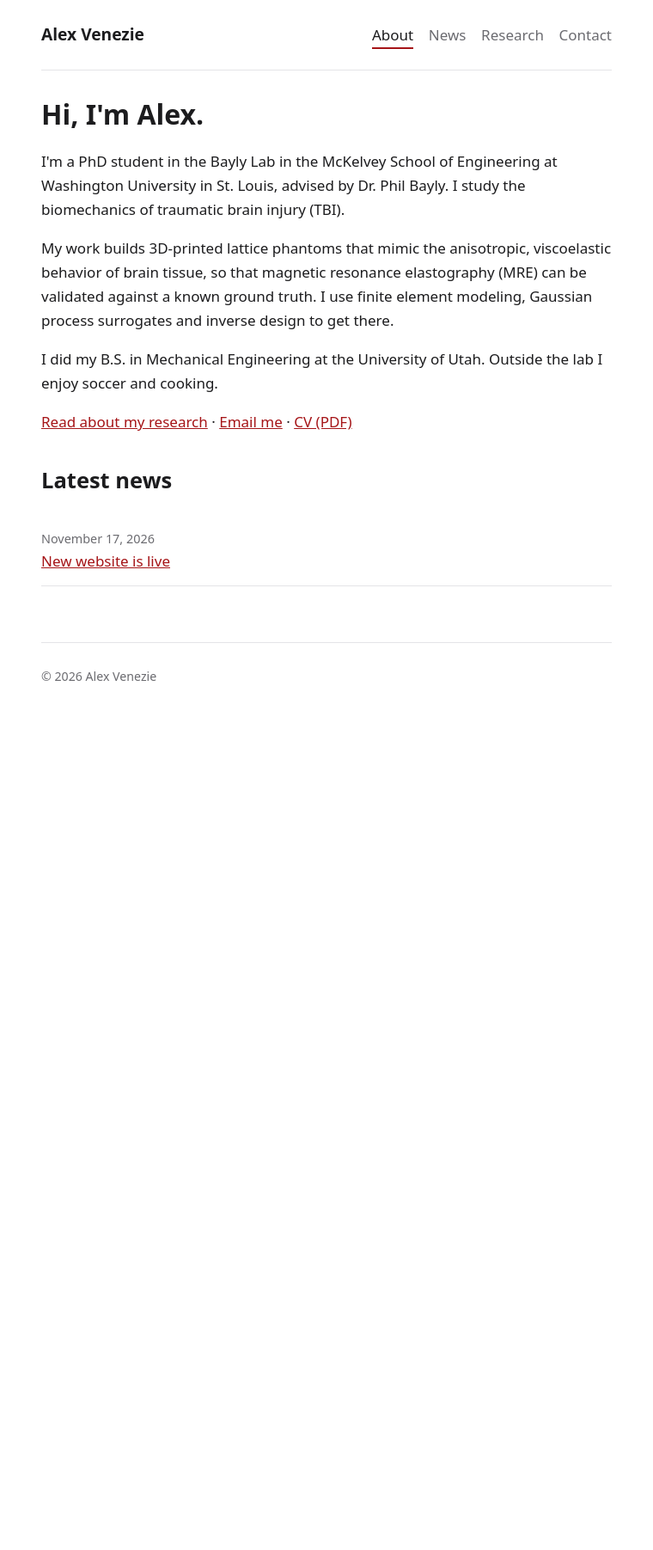
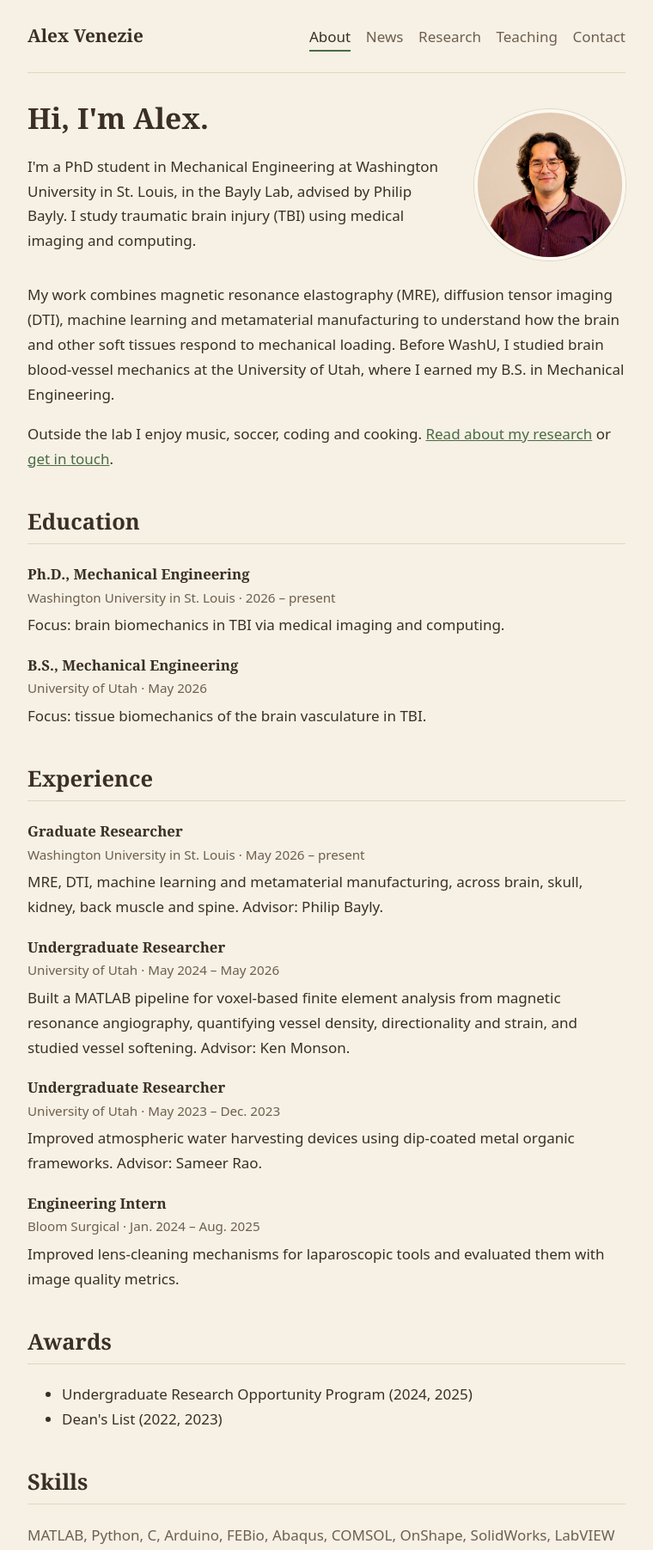
Before and after one commit to AlexVenezie/AlexVenezie.github.io, an Astro site: page / in a window 1280 px wide. Shown: the top 1803 px of the page at 86% size, without its empty margins (260-1020 px from the left). Before the commit the page ends 848 px from the top, so only its background shows below. Built offline with nearby package versions, Linux system fonts and the light colour scheme; Astro itself is replaced by a stand-in of ours.

Commit message:
Build out site: earthy theme, headshot, research, teaching, contact
- Cream/green/brown palette with dark-mode variant
- About page with headshot, education, experience, awards, skills
- Research page with publications and posters; Teaching page
- Contact page with email; Uncrumple news item
- Remove placeholder content

Co-Authored-By: Claude Sonnet 5.5 <noreply@anthropic.com>
Claude-Session: https://claude.ai/code/session_01VKqUfDznDxsdC3qo8fgBrF

```diff
--- a/src/content.config.ts
+++ b/src/content.config.ts
@@ -10,13 +10,4 @@ const news = defineCollection({
   }),
 });
 
-const research = defineCollection({
-  loader: glob({ pattern: '**/*.md', base: './src/content/research' }),
-  schema: z.object({
-    title: z.string(),
-    summary: z.string(),
-    order: z.number(),
-  }),
-});
-
-export const collections = { news, research };
+export const collections = { news };
--- a/src/content/news/2026-11-site-launch.md
+++ /dev/null
@@ -1,6 +0,0 @@
----
-title: New website is live
-date: 2026-11-17
----
-
-This is a placeholder news item. Add one Markdown file per update in `src/content/news/`, with a `title` and `date` in the frontmatter.
--- /dev/null
+++ b/src/content/news/2026-11-uncrumple.md
@@ -0,0 +1,15 @@
+---
+title: "Uncrumple: working backwards from a crumpled sheet to the forces that made it"
+date: 2026-11-04
+---
+
+For Meta's AI developer hackathon, my team and I built **Uncrumple**, a tool that predicts the forces that crumpled a thin sheet from just two photos.
+
+Thin sheets bend much more easily than they stretch, which is why they crumple instead of deforming smoothly. Knowing which forces caused a crumple matters for things like crash safety, airbags and packaging.
+
+We trained a neural network on physics simulations, then built a camera pipeline so it works on real photos: SAM 3.1 finds the sheet, VGGT lifts it into 3D, and the model predicts the forces. We check each prediction by re-simulating it.
+
+- [Try the demo](https://uncrumple-demo.vercel.app)
+- [Code on GitHub](https://github.com/NickArmstrong04/uncrumple)
+
+<!-- TODO: add the YouTube demo video here once we have the URL. -->
--- a/src/content/research/mre-lattice-phantoms.md
+++ /dev/null
@@ -1,11 +0,0 @@
----
-title: Anisotropic viscoelastic lattice phantoms for MRE
-summary: 3D-printed lattice structures that reproduce the directional, viscoelastic behavior of brain white matter, giving MRE a known ground truth.
-order: 1
----
-
-Magnetic resonance elastography (MRE) estimates tissue stiffness non-invasively, but validating it in anisotropic tissue such as white matter is hard because the true properties are unknown.
-
-This project designs 3D-printed lattice phantoms whose effective mechanical properties are known by construction. A Gaussian process surrogate of lattice homogenization lets us run inverse design: choose the target properties, then find a lattice that produces them.
-
-*Placeholder text. Replace with your own description, figures and links to papers.*
--- a/src/content/research/tbi-vascular-softening.md
+++ /dev/null
@@ -1,7 +0,0 @@
----
-title: TBI biomechanics and vascular softening
-summary: How changes in vascular mechanics relate to brain injury, published in the Journal of the Mechanical Behavior of Biomedical Materials.
-order: 2
----
-
-*Placeholder text. Add the paper citation, a plain-language summary and a link to the PDF.*
--- a/src/layouts/Layout.astro
+++ b/src/layouts/Layout.astro
@@ -9,6 +9,7 @@ const nav = [
   { href: '/', label: 'About' },
   { href: '/news/', label: 'News' },
   { href: '/research/', label: 'Research' },
+  { href: '/teaching/', label: 'Teaching' },
   { href: '/contact/', label: 'Contact' },
 ];
 const path = Astro.url.pathname;
--- a/src/pages/contact.astro
+++ b/src/pages/contact.astro
@@ -11,7 +11,7 @@ const FORM_ENDPOINT = 'https://formspree.io/f/YOUR_FORM_ID';
   <p>
     I'm happy to hear from prospective students, collaborators, journalists and anyone curious
     about my work. Send a message below, or email me directly at
-    <a href="mailto:you@wustl.edu">you@wustl.edu</a>.
+    <a href="mailto:venezie@wustl.edu">venezie@wustl.edu</a>.
   </p>
 
   <form action={FORM_ENDPOINT} method="POST">
@@ -33,6 +33,6 @@ const FORM_ENDPOINT = 'https://formspree.io/f/YOUR_FORM_ID';
   <h2>Elsewhere</h2>
   <ul>
     <li><a href="https://github.com/AlexVenezie">GitHub</a></li>
-    <!-- TODO: add Google Scholar, ORCID, LinkedIn -->
+    <!-- TODO: add Google Scholar and LinkedIn once the URLs are known. -->
   </ul>
 </Layout>
--- a/src/pages/index.astro
+++ b/src/pages/index.astro
@@ -8,26 +8,72 @@ const latest = (await getCollection('news'))
 ---
 
 <Layout title="About">
-  <h1>Hi, I'm Alex.</h1>
+  <div class="hero">
+    <div>
+      <h1>Hi, I'm Alex.</h1>
+      <p>
+        I'm a PhD student in Mechanical Engineering at Washington University in St. Louis, in the
+        Bayly Lab, advised by Philip Bayly. I study traumatic brain injury (TBI) using medical
+        imaging and computing.
+      </p>
+    </div>
+    <img class="headshot" src="/headshot.png" alt="Portrait of Alex Venezie" width="176" height="176" />
+  </div>
+
   <p>
-    I'm a PhD student in the Bayly Lab in the McKelvey School of Engineering at Washington
-    University in St. Louis, advised by Dr. Phil Bayly. I study the biomechanics of traumatic
-    brain injury (TBI).
+    My work combines magnetic resonance elastography (MRE), diffusion tensor imaging (DTI),
+    machine learning and metamaterial manufacturing to understand how the brain and other soft
+    tissues respond to mechanical loading. Before WashU, I studied brain blood-vessel mechanics
+    at the University of Utah, where I earned my B.S. in Mechanical Engineering.
   </p>
   <p>
-    My work builds 3D-printed lattice phantoms that mimic the anisotropic, viscoelastic behavior
-    of brain tissue, so that magnetic resonance elastography (MRE) can be validated against a
-    known ground truth. I use finite element modeling, Gaussian process surrogates and inverse
-    design to get there.
+    Outside the lab I enjoy music, soccer, coding and cooking.{' '}
+    <a href="/research/">Read about my research</a> or <a href="/contact/">get in touch</a>.
   </p>
-  <p>
-    I did my B.S. in Mechanical Engineering at the University of Utah. Outside the lab I enjoy
-    soccer and cooking.
-  </p>
-  <p>
-    <a href="/research/">Read about my research</a> ·
-    <a href="mailto:you@wustl.edu">Email me</a> ·
-    <a href="/cv.pdf">CV (PDF)</a>
+
+  <h2>Education</h2>
+  <div class="entry">
+    <h3>Ph.D., Mechanical Engineering</h3>
+    <div class="where">Washington University in St. Louis · 2026 – present</div>
+    <p>Focus: brain biomechanics in TBI via medical imaging and computing.</p>
+  </div>
+  <div class="entry">
+    <h3>B.S., Mechanical Engineering</h3>
+    <div class="where">University of Utah · May 2026</div>
+    <p>Focus: tissue biomechanics of the brain vasculature in TBI.</p>
+  </div>
+
+  <h2>Experience</h2>
+  <div class="entry">
+    <h3>Graduate Researcher</h3>
+    <div class="where">Washington University in St. Louis · May 2026 – present</div>
+    <p>MRE, DTI, machine learning and metamaterial manufacturing, across brain, skull, kidney, back muscle and spine. Advisor: Philip Bayly.</p>
+  </div>
+  <div class="entry">
+    <h3>Undergraduate Researcher</h3>
+    <div class="where">University of Utah · May 2024 – May 2026</div>
+    <p>Built a MATLAB pipeline for voxel-based finite element analysis from magnetic resonance angiography, quantifying vessel density, directionality and strain, and studied vessel softening. Advisor: Ken Monson.</p>
+  </div>
+  <div class="entry">
+    <h3>Undergraduate Researcher</h3>
+    <div class="where">University of Utah · May 2023 – Dec. 2023</div>
+    <p>Improved atmospheric water harvesting devices using dip-coated metal organic frameworks. Advisor: Sameer Rao.</p>
+  </div>
+  <div class="entry">
+    <h3>Engineering Intern</h3>
+    <div class="where">Bloom Surgical · Jan. 2024 – Aug. 2025</div>
+    <p>Improved lens-cleaning mechanisms for laparoscopic tools and evaluated them with image quality metrics.</p>
+  </div>
+
+  <h2>Awards</h2>
+  <ul>
+    <li>Undergraduate Research Opportunity Program (2024, 2025)</li>
+    <li>Dean's List (2022, 2023)</li>
+  </ul>
+
+  <h2>Skills</h2>
+  <p class="tags">
+    MATLAB, Python, C, Arduino, FEBio, Abaqus, COMSOL, OnShape, SolidWorks, LabVIEW
   </p>
 
   <h2>Latest news</h2>
--- a/src/styles/global.css
+++ b/src/styles/global.css
@@ -1,30 +1,35 @@
 :root {
-  --bg: #ffffff;
-  --fg: #1c1c1e;
-  --muted: #6b6b70;
-  --accent: #a51417; /* placeholder; swap for any colour */
-  --rule: #e4e4e7;
+  --bg: #f6f1e4;        /* cream */
+  --surface: #fbf8f0;
+  --fg: #3b2f25;        /* dark brown */
+  --muted: #6e5f4f;     /* warm brown-grey */
+  --accent: #4a6b45;    /* sage green */
+  --accent-fg: #f6f1e4;
+  --rule: #e0d6c2;
   color-scheme: light dark;
 }
 @media (prefers-color-scheme: dark) {
   :root {
-    --bg: #141416;
-    --fg: #ececee;
-    --muted: #9a9aa0;
-    --accent: #ff7b7e;
-    --rule: #2c2c30;
+    --bg: #1f1d18;
+    --surface: #27251f;
+    --fg: #ebe4d2;
+    --muted: #a89c86;
+    --accent: #9dbb92;
+    --accent-fg: #1f1d18;
+    --rule: #3a362d;
   }
 }
 
 * { box-sizing: border-box; }
 body {
   margin: 0 auto;
-  max-width: 44rem;
+  max-width: 46rem;
   padding: 0 1.25rem;
   background: var(--bg);
   color: var(--fg);
-  font: 1.0625rem/1.65 system-ui, -apple-system, 'Segoe UI', sans-serif;
+  font: 1.0625rem/1.7 system-ui, -apple-system, 'Segoe UI', sans-serif;
 }
+h1, h2, h3, .name { font-family: Georgia, 'Times New Roman', serif; }
 a { color: var(--accent); }
 header {
   display: flex;
@@ -35,21 +40,36 @@ header {
   padding: 1.5rem 0;
   border-bottom: 1px solid var(--rule);
 }
-.name { font-weight: 700; font-size: 1.2rem; color: var(--fg); text-decoration: none; }
+.name { font-weight: 700; font-size: 1.3rem; color: var(--fg); text-decoration: none; }
 nav { display: flex; flex-wrap: wrap; gap: 1.1rem; }
 nav a { color: var(--muted); text-decoration: none; }
 nav a:hover, nav a[aria-current='page'] { color: var(--fg); }
 nav a[aria-current='page'] { border-bottom: 2px solid var(--accent); }
 main { padding: 2rem 0 3rem; }
-h1 { font-size: 2rem; line-height: 1.2; margin-top: 0; }
-h2 { margin-top: 2rem; }
+h1 { font-size: 2.1rem; line-height: 1.2; margin-top: 0; }
+h2 { margin-top: 2.25rem; padding-bottom: 0.25rem; border-bottom: 1px solid var(--rule); }
 footer { padding: 1.5rem 0 3rem; border-top: 1px solid var(--rule); color: var(--muted); }
+
+.hero { display: flex; flex-wrap: wrap-reverse; gap: 1.5rem 2rem; align-items: center; }
+.hero > div { flex: 1 1 20rem; }
+.headshot {
+  width: 11rem;
+  height: 11rem;
+  border-radius: 50%;
+  object-fit: cover;
+  border: 4px solid var(--surface);
+  box-shadow: 0 0 0 1px var(--rule);
+}
 
 .list { list-style: none; padding: 0; }
 .list li { padding: 0.9rem 0; border-bottom: 1px solid var(--rule); }
 .date { color: var(--muted); font-size: 0.9rem; display: block; }
-.card { padding: 1rem 0; border-bottom: 1px solid var(--rule); }
-.card h2 { margin: 0 0 0.25rem; font-size: 1.2rem; }
+.entry { margin: 1.1rem 0; }
+.entry h3 { margin: 0; font-size: 1.05rem; }
+.entry .where { color: var(--muted); font-size: 0.95rem; }
+.entry p { margin: 0.3rem 0 0; }
+.card { padding: 1rem 1.25rem; background: var(--surface); border: 1px solid var(--rule); border-radius: 8px; margin: 1rem 0; }
+.tags { color: var(--muted); }
 
 form { display: grid; gap: 0.75rem; margin: 1.5rem 0; }
 label { display: grid; gap: 0.25rem; font-weight: 600; }
@@ -58,7 +78,7 @@ input, textarea {
   padding: 0.6rem;
   border: 1px solid var(--rule);
   border-radius: 6px;
-  background: transparent;
+  background: var(--surface);
   color: inherit;
 }
 button {
@@ -68,6 +88,6 @@ button {
   border: 0;
   border-radius: 6px;
   background: var(--accent);
-  color: var(--bg);
+  color: var(--accent-fg);
   cursor: pointer;
 }
```
Also changed, not shown: src/pages/research/[...slug].astro (deleted, +0 -18 lines), src/pages/research/index.astro (+34 -11 lines), src/pages/teaching/index.astro (added, +46 -0 lines), public/headshot.png (added).
